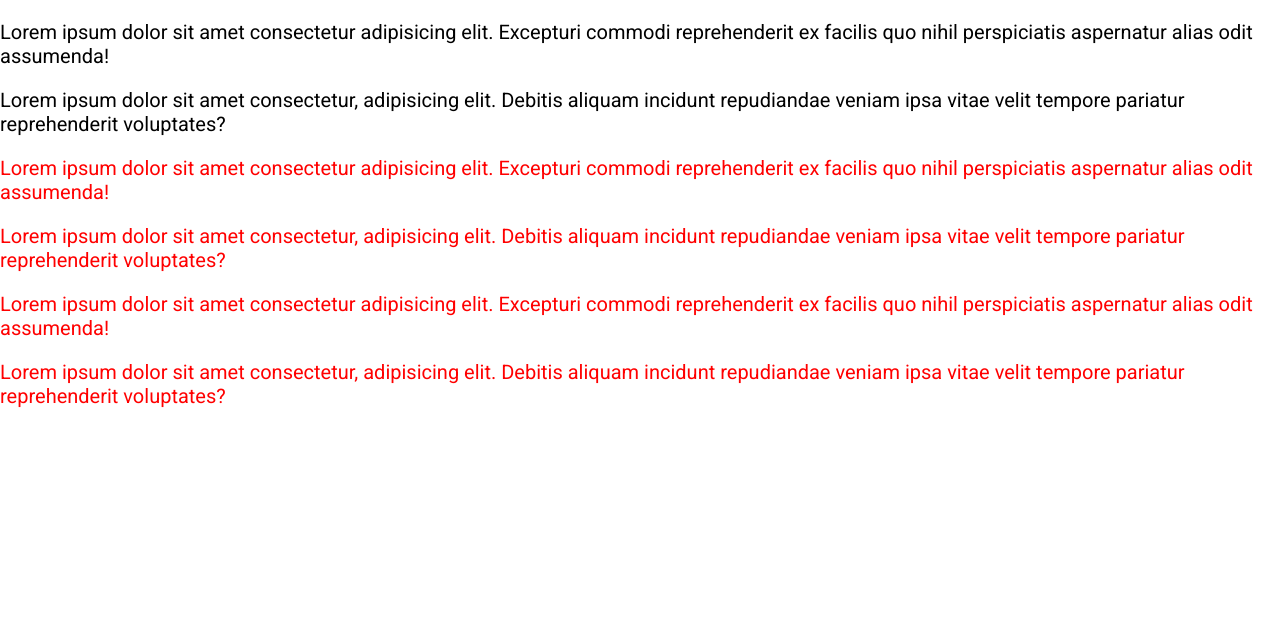
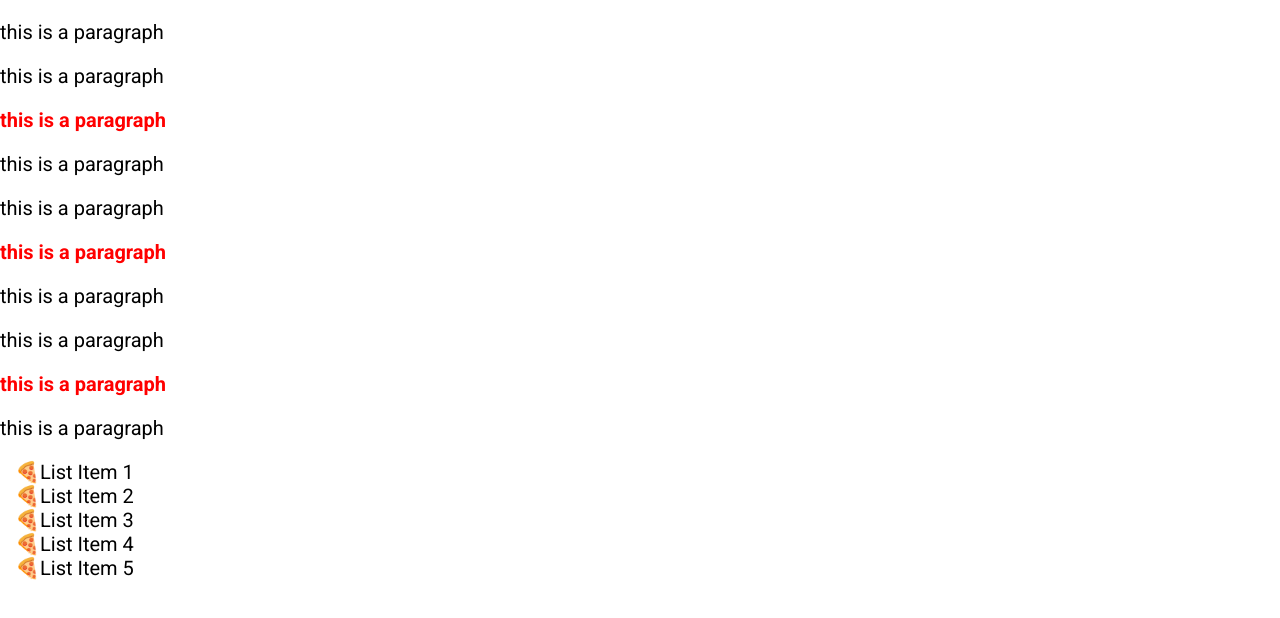
Before and after one commit to ex-jedi/odin-project, a website: page index.html in a window 1280 px wide. Drawn offline with Linux system fonts and the light colour scheme.

Commit message:
Marker styles

```diff
--- a/index.html
+++ b/index.html
@@ -15,30 +15,24 @@
 
 <body>
   <main class="parent">
-    <div class="child group1">
-      <p>Lorem ipsum dolor sit amet consectetur adipisicing elit. Excepturi commodi reprehenderit ex facilis quo nihil
-        perspiciatis aspernatur alias odit assumenda!</p>
-      <div class="grand-child group1">
-        <p>Lorem ipsum dolor sit amet consectetur, adipisicing elit. Debitis aliquam incidunt repudiandae veniam ipsa
-          vitae velit tempore pariatur reprehenderit voluptates?</p>
-      </div>
-    </div>
-    <div class="child group2">
-      <p>Lorem ipsum dolor sit amet consectetur adipisicing elit. Excepturi commodi reprehenderit ex facilis quo nihil
-        perspiciatis aspernatur alias odit assumenda!</p>
-      <div class="grand-child group2">
-        <p>Lorem ipsum dolor sit amet consectetur, adipisicing elit. Debitis aliquam incidunt repudiandae veniam ipsa
-          vitae velit tempore pariatur reprehenderit voluptates?</p>
-      </div>
-    </div>
-    <div class="child group3">
-      <p>Lorem ipsum dolor sit amet consectetur adipisicing elit. Excepturi commodi reprehenderit ex facilis quo nihil
-        perspiciatis aspernatur alias odit assumenda!</p>
-      <div class="grand-child group3">
-        <p>Lorem ipsum dolor sit amet consectetur, adipisicing elit. Debitis aliquam incidunt repudiandae veniam ipsa
-          vitae velit tempore pariatur reprehenderit voluptates?</p>
-      </div>
-    </div>
+    <p>this is a paragraph</p>
+    <p>this is a paragraph</p>
+    <p>this is a paragraph</p>
+    <p>this is a paragraph</p>
+    <p>this is a paragraph</p>
+    <p>this is a paragraph</p>
+    <p>this is a paragraph</p>
+    <p>this is a paragraph</p>
+    <p>this is a paragraph</p>
+    <p>this is a paragraph</p>
+
+    <ul>
+      <li>List Item 1</li>
+      <li>List Item 2</li>
+      <li>List Item 3</li>
+      <li>List Item 4</li>
+      <li>List Item 5</li>
+    </ul>
   </main>
   <script src="/scripts/minified/main-min.js"></script>
 </body>
--- a/sass/main.scss
+++ b/sass/main.scss
@@ -37,10 +37,17 @@ h1 {
   font-size: 4rem;
 }
 
-p {
+p,
+li {
   font-size: 2rem;
 }
 
-.group1~div {
+p:nth-child(3n) {
   color: red;
+  font-weight: bold;
 }
+
+li::marker {
+  content: "🍕";
+  color: blue;
+}
```
Also changed, not shown: css/main.css, 1 other file.
